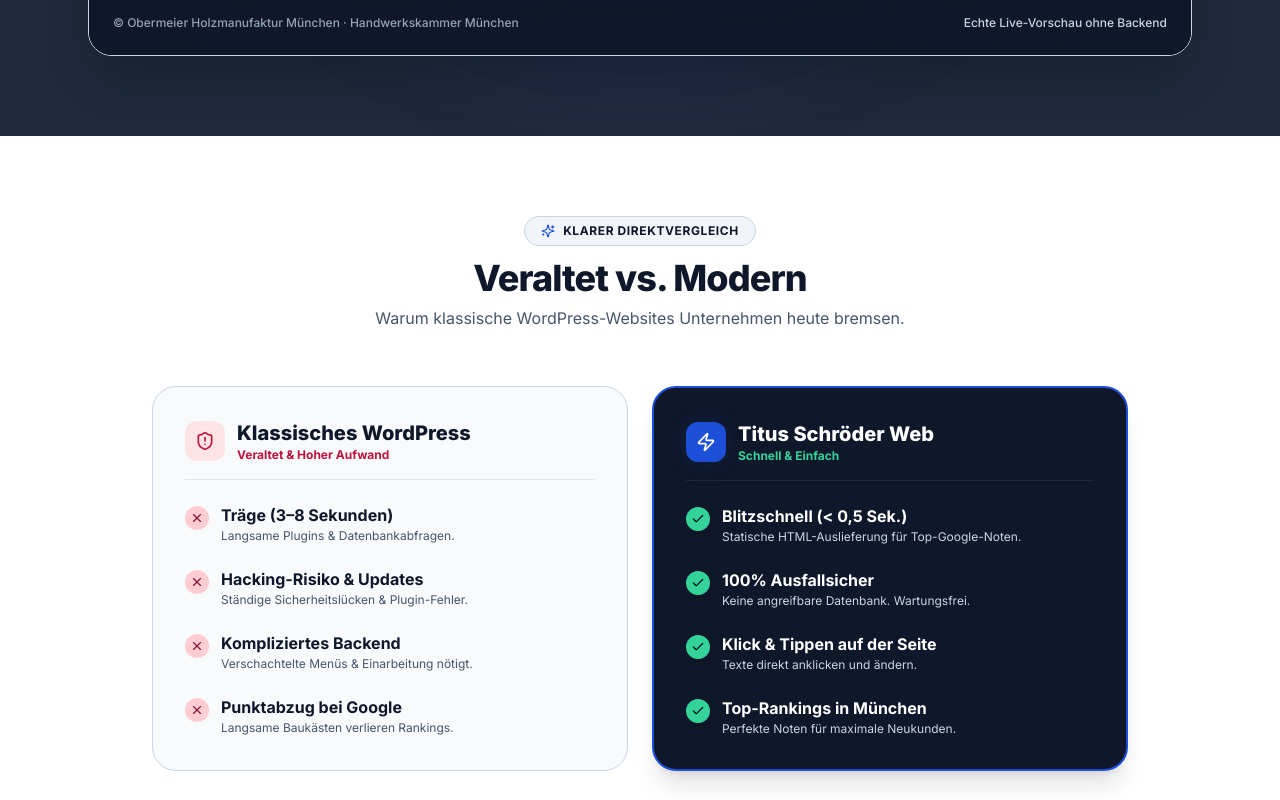
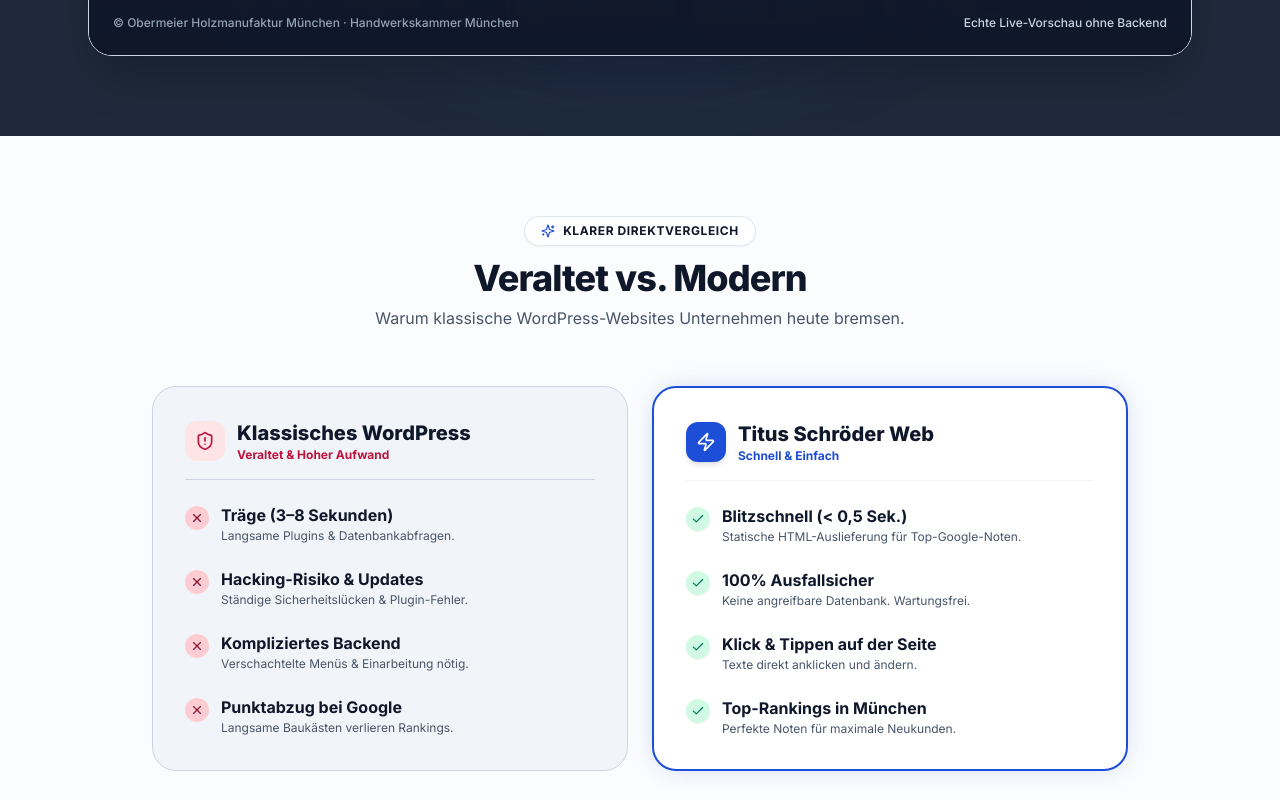
Before and after one commit to TitusSchroeder/titus-schroeder-web, a Next.js app: page / in a window 1280 px wide. Shown: the part 2700-3500 px from the top of the page. Built offline with nearby package versions, Linux system fonts and the light colour scheme.

Commit message:
Convert comparison and about cards to friendly bright white cards with royal blue accents

```diff
--- a/src/components/sections/About.tsx
+++ b/src/components/sections/About.tsx
@@ -38,35 +38,35 @@
             </div>
           </div>
 
-          {/* Personal Munich Commitment Card */}
+          {/* Friendly Light Munich Commitment Card */}
           <div className="lg:col-span-5">
             <motion.div
               whileHover={{ y: -4 }}
-              className="p-8 rounded-3xl bg-brand-navy text-white shadow-2xl relative border border-slate-800 text-left"
+              className="p-8 rounded-3xl bg-white text-brand-navy shadow-xl relative border-2 border-brand-blue/20 text-left"
             >
               <div className="flex items-center gap-4 mb-6">
                 <div className="w-14 h-14 rounded-2xl bg-brand-blue text-white flex items-center justify-center text-xl font-black shrink-0 shadow-md">
                   TS
                 </div>
                 <div>
-                  <h3 className="text-xl font-extrabold text-white">Titus Schröder</h3>
+                  <h3 className="text-xl font-extrabold text-brand-navy">Titus Schröder</h3>
                   <p className="text-brand-blue font-bold text-xs mt-0.5">Webdesign & Entwicklung</p>
                 </div>
               </div>
 
-              <div className="space-y-4 text-xs text-slate-300 border-t border-slate-800 pt-6 mb-6">
+              <div className="space-y-4 text-xs text-slate-700 border-t border-slate-100 pt-6 mb-6">
                 <div className="flex items-start gap-3">
-                  <Clock className="w-4 h-4 text-emerald-400 shrink-0 mt-0.5" />
+                  <Clock className="w-4 h-4 text-emerald-600 shrink-0 mt-0.5" />
                   <div>
-                    <strong className="text-white block font-bold">1 bis 2 Wochen Lieferzeit</strong>
+                    <strong className="text-brand-navy block font-bold">1 bis 2 Wochen Lieferzeit</strong>
                     Vom ersten Gespräch bis zur fertigen Online-Website.
                   </div>
                 </div>
 
                 <div className="flex items-start gap-3">
-                  <MapPin className="w-4 h-4 text-amber-400 shrink-0 mt-0.5" />
+                  <MapPin className="w-4 h-4 text-amber-600 shrink-0 mt-0.5" />
                   <div>
-                    <strong className="text-white block font-bold">Persönlich in München & Region</strong>
+                    <strong className="text-brand-navy block font-bold">Persönlich in München & Region</strong>
                     Beratung & Abstimmung auf Wunsch direkt vor Ort bei Ihrem Betrieb.
                   </div>
                 </div>
@@ -74,15 +74,15 @@
                 <div className="flex items-start gap-3">
                   <PhoneCall className="w-4 h-4 text-brand-blue shrink-0 mt-0.5" />
                   <div>
-                    <strong className="text-white block font-bold">Direkter Draht</strong>
+                    <strong className="text-brand-navy block font-bold">Direkter Draht</strong>
                     Sie sprechen jederzeit direkt mit mir – ohne Projektleiter-Umwege.
                   </div>
                 </div>
               </div>
 
-              <div className="pt-4 border-t border-slate-800 text-[11px] font-semibold text-slate-400 flex items-center justify-between">
+              <div className="pt-4 border-t border-slate-100 text-[11px] font-semibold text-slate-500 flex items-center justify-between">
                 <span>München & Region</span>
-                <span className="text-emerald-400 font-bold">Festpreis-Garantie</span>
+                <span className="text-emerald-600 font-bold">Festpreis-Garantie</span>
               </div>
             </motion.div>
           </div>
--- a/src/components/sections/Comparison.tsx
+++ b/src/components/sections/Comparison.tsx
@@ -23,7 +23,7 @@
     {
       feature: "Inhaltspflege",
       legacyTitle: "Kompliziertes Backend",
-      legacyDesc: "Verschachtelte Menüs & Einarbeitung nötigt.",
+      legacyDesc: "Verschachtelte Menüs & Einarbeitung nötig.",
       modernTitle: "Klick & Tippen auf der Seite",
       modernDesc: "Texte direkt anklicken und ändern.",
     },
@@ -37,10 +37,10 @@
   ];
 
   return (
-    <section id="vergleich" className="py-20 bg-white relative">
+    <section id="vergleich" className="py-20 bg-slate-50/60 relative">
       <div className="container mx-auto px-4 sm:px-6 max-w-5xl">
         <div className="text-center max-w-2xl mx-auto mb-14">
-          <div className="inline-flex items-center gap-2 px-4 py-1.5 rounded-full bg-slate-100 border border-slate-300 text-brand-navy font-bold text-xs uppercase tracking-wider mb-3">
+          <div className="inline-flex items-center gap-2 px-4 py-1.5 rounded-full bg-white border border-slate-200 text-brand-navy font-bold text-xs uppercase tracking-wider mb-3 shadow-sm">
             <Sparkles className="w-3.5 h-3.5 text-brand-blue" />
             <span>Klarer Direktvergleich</span>
           </div>
@@ -52,11 +52,11 @@
           </p>
         </div>
 
-        {/* Clean, Punchy Comparison Grid */}
+        {/* Friendly Light Comparison Grid */}
         <div className="grid grid-cols-1 lg:grid-cols-2 gap-6">
-          {/* Legacy Box */}
-          <div className="p-7 sm:p-8 rounded-3xl bg-slate-50 border border-slate-300 text-left">
-            <div className="flex items-center gap-3 mb-6 pb-4 border-b border-slate-200">
+          {/* Legacy Box (Light Gray Card) */}
+          <div className="p-7 sm:p-8 rounded-3xl bg-slate-100 border border-slate-300 text-left">
+            <div className="flex items-center gap-3 mb-6 pb-4 border-b border-slate-300">
               <div className="w-10 h-10 rounded-xl bg-rose-100 text-rose-700 flex items-center justify-center font-bold shrink-0">
                 <ShieldAlert className="w-5 h-5" />
               </div>
@@ -87,34 +87,34 @@
             </div>
           </div>
 
-          {/* Modern Box */}
+          {/* Modern Box (FRIENDLY LIGHT WHITE CARD with Royal Blue Accent Border & Glow) */}
           <motion.div
             whileHover={{ scale: 1.01 }}
-            className="p-7 sm:p-8 rounded-3xl bg-brand-navy text-white border-2 border-brand-blue shadow-xl relative overflow-hidden text-left"
+            className="p-7 sm:p-8 rounded-3xl bg-white border-2 border-brand-blue shadow-glow relative overflow-hidden text-left"
           >
-            <div className="flex items-center gap-3 mb-6 pb-4 border-b border-slate-800">
-              <div className="w-10 h-10 rounded-xl bg-brand-blue text-white flex items-center justify-center font-bold shrink-0 shadow-glow">
+            <div className="flex items-center gap-3 mb-6 pb-4 border-b border-slate-100">
+              <div className="w-10 h-10 rounded-xl bg-brand-blue text-white flex items-center justify-center font-bold shrink-0 shadow-md">
                 <Zap className="w-5 h-5" />
               </div>
               <div>
-                <h3 className="text-lg sm:text-xl font-extrabold text-white">
+                <h3 className="text-lg sm:text-xl font-extrabold text-brand-navy">
                   Titus Schröder Web
                 </h3>
-                <p className="text-xs font-bold text-emerald-400">Schnell & Einfach</p>
+                <p className="text-xs font-bold text-brand-blue">Schnell & Einfach</p>
               </div>
             </div>
 
             <div className="space-y-6">
               {comparisonItems.map((item, idx) => (
                 <div key={idx} className="flex items-start gap-3">
-                  <div className="w-6 h-6 rounded-full bg-emerald-400 text-slate-950 flex items-center justify-center shrink-0 mt-0.5 font-bold text-xs shadow-md">
+                  <div className="w-6 h-6 rounded-full bg-emerald-100 text-emerald-700 flex items-center justify-center shrink-0 mt-0.5 font-bold text-xs shadow-sm">
                     <Check className="w-3.5 h-3.5" />
                   </div>
                   <div>
-                    <h4 className="text-base font-bold text-white leading-snug">
+                    <h4 className="text-base font-bold text-brand-navy leading-snug">
                       {item.modernTitle}
                     </h4>
-                    <p className="text-xs text-slate-300 mt-0.5">
+                    <p className="text-xs text-slate-600 mt-0.5">
                       {item.modernDesc}
                     </p>
                   </div>
```
